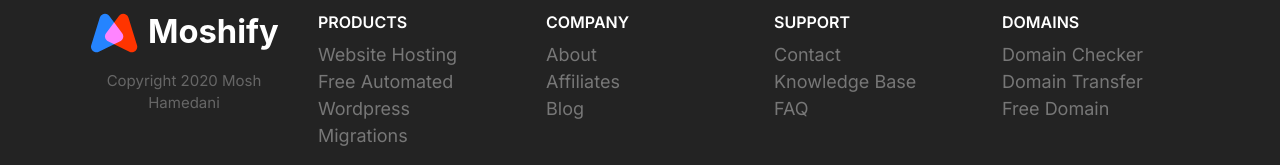
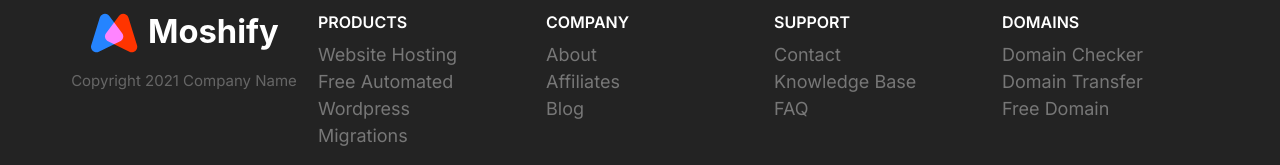
Before and after one commit to samuelraducan/sr-domains, a website built with Parcel: page index.html in a window 1280 px wide. Shown: the part 6048-6213 px from the top of the page. Built offline with nearby package versions, Linux system fonts and the light colour scheme; files whose address does not match are found by name.

Commit message:
Copy right text changed.

```diff
--- a/index.html
+++ b/index.html
@@ -485,7 +485,7 @@
         </section>
         <div class="footer__brand">
           <img src="images/logo.svg" alt="" />
-          <p class="footer__copyright">Copyright 2020 Mosh Hamedani</p>
+          <p class="footer__copyright">Copyright 2021 Company Name</p>
         </div>
       </div>
     </footer>
```
